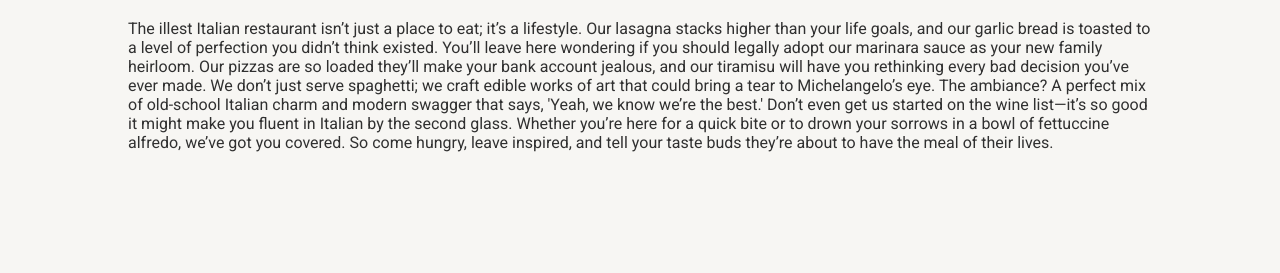
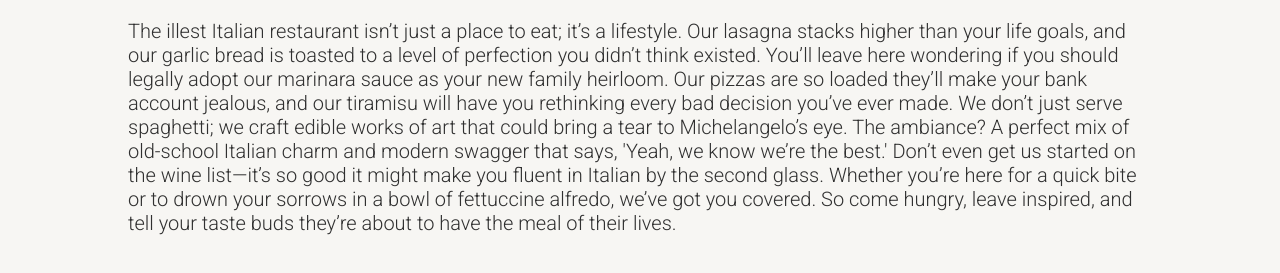
Before and after one commit to aleksapetrovic2907/odin-10-restaurant, a website built with webpack: page src/template.html in a window 1280 px wide. Shown: the part 173-446 px from the top of the page. Built offline with nearby package versions, Linux system fonts and the light colour scheme.

Commit message:
add font styling to .home-description

```diff
--- a/src/styles.css
+++ b/src/styles.css
@@ -52,3 +52,8 @@ nav > button:hover {
 #content {
     padding: 1rem 8rem;
 }
+
+.home-description {
+    font-size: 1.25rem;
+    font-weight: 300;
+}
```
